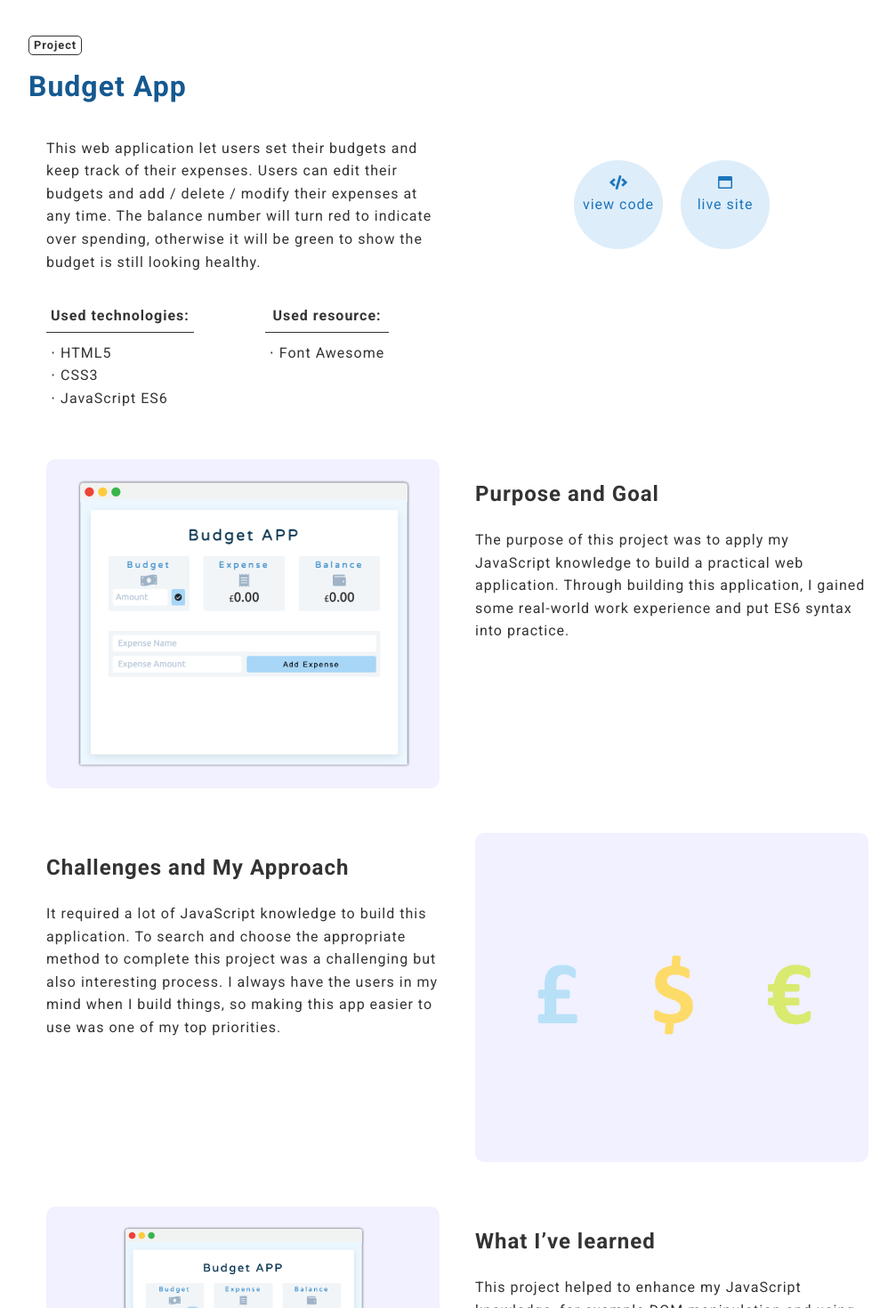
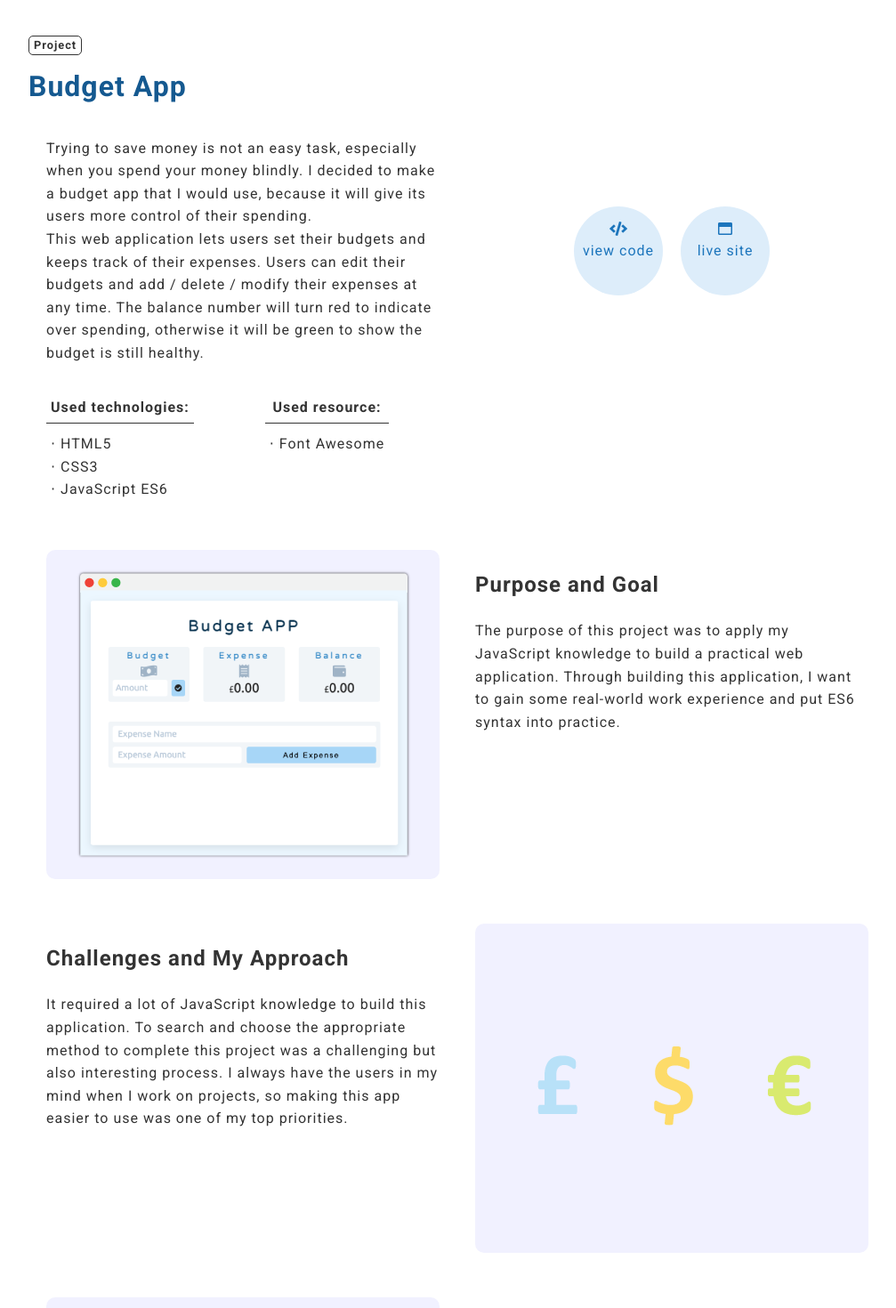
Before and after one commit to jasontwuk/Portfolio_React, a React (Create React App) app: page /budget_app in a window 1280 px wide. Shown: the part 363-1833 px from the top of the page at 89% size, without its empty margins (126-1133 px from the left). Built offline with nearby package versions, Linux system fonts and the light colour scheme.

Commit message:
update the contents in "Budget App"

```diff
--- a/src/FocusProject2.js
+++ b/src/FocusProject2.js
@@ -11,11 +11,16 @@ const FocusProject1 = () => {
       <div className="focus_project_intro_container">
         <div className="focus_project_intro_text">
           <p>
-            This web application let users set their budgets and keep track of
+            Trying to save money is not an easy task, especially when you spend
+            your money blindly. I decided to make a budget app that I would use,
+            because it will give its users more control of their spending.
+          </p>
+          <p>
+            This web application lets users set their budgets and keeps track of
             their expenses. Users can edit their budgets and add / delete /
             modify their expenses at any time. The balance number will turn red
             to indicate over spending, otherwise it will be green to show the
-            budget is still looking healthy.
+            budget is still healthy.
           </p>
         </div>
 
@@ -67,8 +72,8 @@ const FocusProject1 = () => {
           <p>
             The purpose of this project was to apply my JavaScript knowledge to
             build a practical web application. Through building this
-            application, I gained some real-world work experience and put ES6
-            syntax into practice.
+            application, I want to gain some real-world work experience and put
+            ES6 syntax into practice.
           </p>
         </div>
       </div>
@@ -84,8 +89,8 @@ const FocusProject1 = () => {
             It required a lot of JavaScript knowledge to build this application.
             To search and choose the appropriate method to complete this project
             was a challenging but also interesting process. I always have the
-            users in my mind when I build things, so making this app easier to
-            use was one of my top priorities.
+            users in my mind when I work on projects, so making this app easier
+            to use was one of my top priorities.
           </p>
         </div>
       </div>
```
